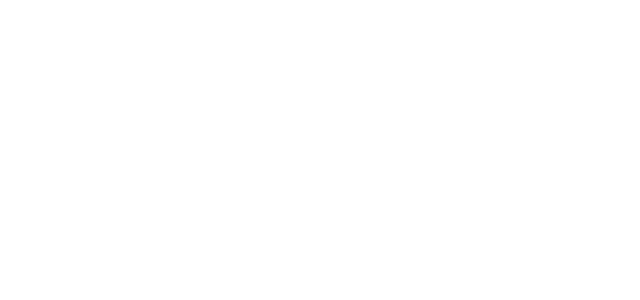
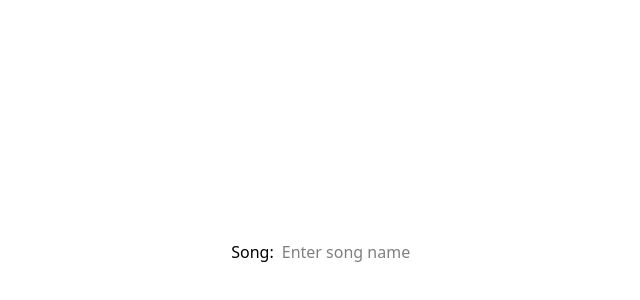
Before and after one commit to Hypirius/Spotify-clone, a React (Vite) app: page / in a window 1280 px wide. Shown: the part 148-448 px from the top of the page, without its empty margins (268-908 px from the left). Built offline with nearby package versions, Linux system fonts and the light colour scheme.

Commit message:
feat: add Search ability style: centered document
chore: add TailwindCSS for style management

```diff
--- a/index.html
+++ b/index.html
@@ -2,7 +2,6 @@
 <html lang="en">
   <head>
     <meta charset="UTF-8" />
-    <link rel="icon" type="image/svg+xml" href="/vite.svg" />
     <meta name="viewport" content="width=device-width, initial-scale=1.0" />
     <title>spotity-clone</title>
   </head>
--- a/src/Components/App.tsx
+++ b/src/Components/App.tsx
@@ -1,8 +1,15 @@
 import { useState } from "react"
 import "./App.css"
+import SongForm from "./SongForm"
 
 function App() {
-  return <></>
+  const [search, setSearch] = useState<string>("")
+  return (
+    <main className="w-full h-screen flex items-center justify-center">
+      <SongForm query={search} setQuery={setSearch} />
+      <section id="searched-songs-container"></section>
+    </main>
+  )
 }
 
 export default App
--- /dev/null
+++ b/src/Components/SongForm.tsx
@@ -0,0 +1,26 @@
+import type { Dispatch, SetStateAction } from "react"
+
+interface SongFormProps {
+  query: string
+  setQuery: Dispatch<SetStateAction<string>>
+}
+
+function SongForm({ query, setQuery }: SongFormProps) {
+  return (
+    <form>
+      <label htmlFor="song-search" className="mr-2">
+        Song:
+      </label>
+      <input
+        type="text"
+        required
+        placeholder="Enter song name"
+        id="song-search"
+        value={query}
+        onChange={(e) => setQuery(e.target.value)}
+      />
+    </form>
+  )
+}
+
+export default SongForm
```
